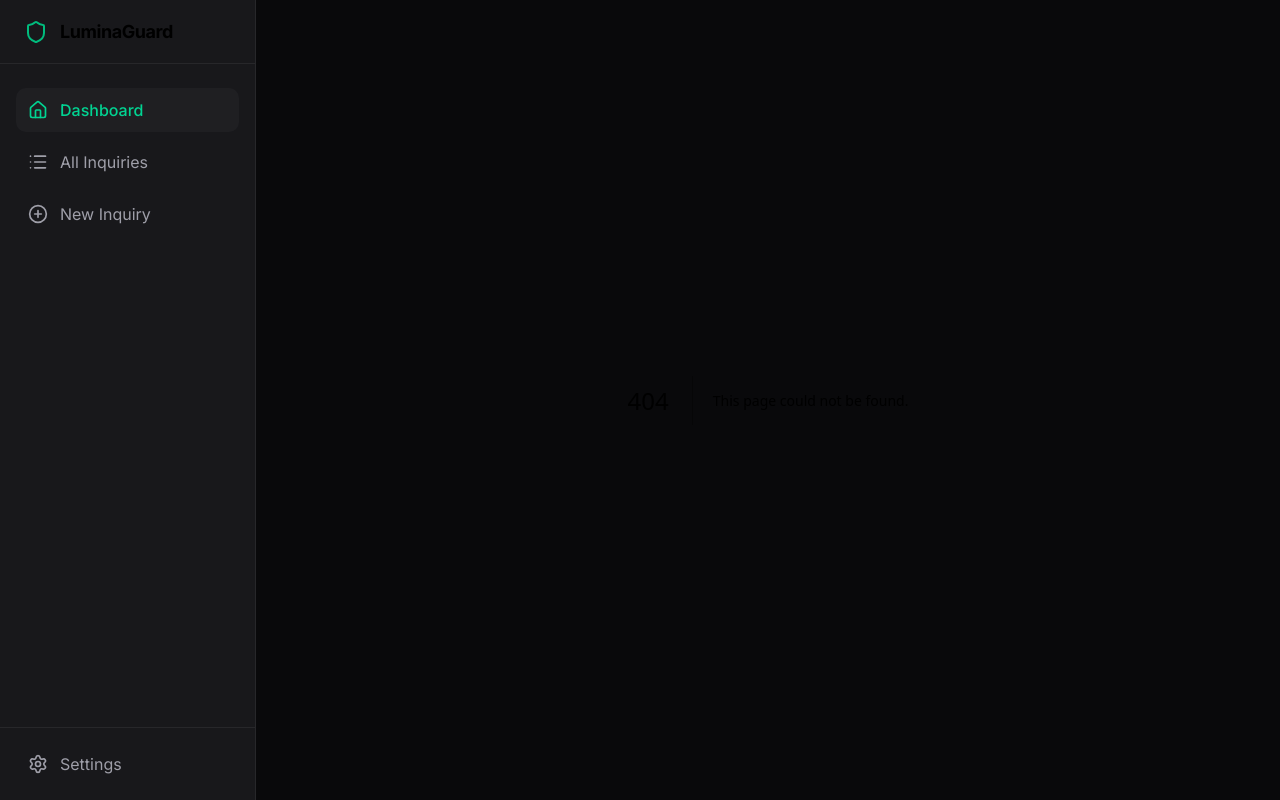
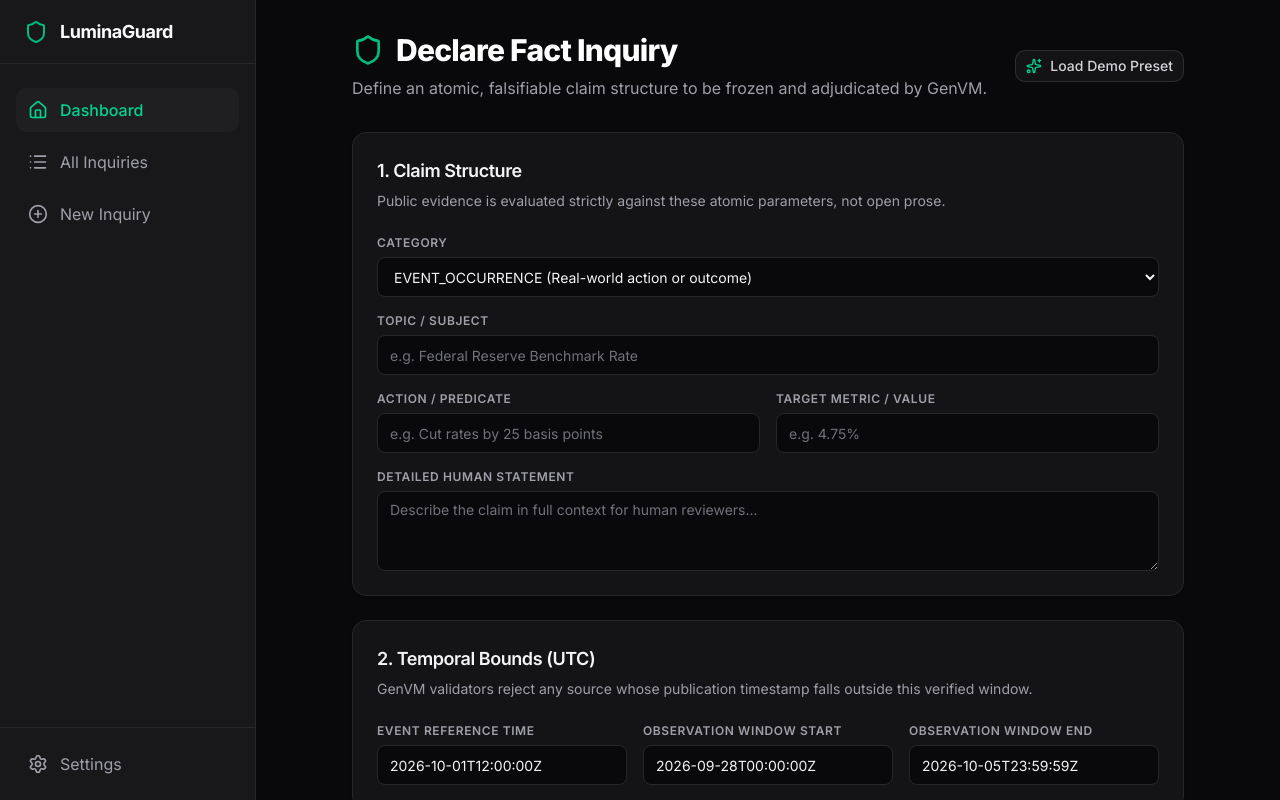
Before and after one commit to k-beee/LuminaGuard, a Next.js app in the folder frontend/: page /create in a window 1280 px wide. Before the commit this address had no page. Built offline with nearby package versions, Linux system fonts and the light colour scheme.

Commit message:
feat: build claim declaration form with preset loader and temporal boundary validation

```diff
--- /dev/null
+++ b/frontend/src/app/create/page.tsx
@@ -0,0 +1,242 @@
+"use client";
+
+import React, { useState } from "react";
+import { Card, CardHeader, CardTitle, CardDescription, CardContent } from "@/components/ui/card";
+import { Input } from "@/components/ui/input";
+import { Textarea } from "@/components/ui/textarea";
+import { Button } from "@/components/ui/button";
+import { Category } from "@/lib/types";
+import { useWallet } from "@/context/WalletContext";
+import { Shield, Sparkles, AlertCircle, CheckCircle2 } from "lucide-react";
+import { useRouter } from "next/navigation";
+
+export default function CreateInquiryPage() {
+  const router = useRouter();
+  const { address } = useWallet();
+
+  const [category, setCategory] = useState<Category>("EVENT_OCCURRENCE");
+  const [topic, setTopic] = useState("");
+  const [action, setAction] = useState("");
+  const [targetMetric, setTargetMetric] = useState("");
+  const [humanDesc, setHumanDesc] = useState("");
+  const [timeContext, setTimeContext] = useState("2026-10-01T12:00:00Z");
+  const [windowStart, setWindowStart] = useState("2026-09-28T00:00:00Z");
+  const [windowEnd, setWindowEnd] = useState("2026-10-05T23:59:59Z");
+
+  const [loading, setLoading] = useState(false);
+  const [txSuccess, setTxSuccess] = useState<string | null>(null);
+  const [txError, setTxError] = useState<string | null>(null);
+
+  const applyPreset = () => {
+    setCategory("EVENT_OCCURRENCE");
+    setTopic("SpaceX Starship Orbital Test Flight 8");
+    setAction("Successfully achieved soft splashdown in the Indian Ocean");
+    setTargetMetric("Soft Splashdown Confirmed");
+    setHumanDesc("SpaceX launched Starship Flight 8 from Starbase Texas, successfully achieving payload deploy and intact Indian Ocean ocean landing.");
+    setTimeContext("2026-10-04T14:30:00Z");
+    setWindowStart("2026-10-04T00:00:00Z");
+    setWindowEnd("2026-10-06T23:59:59Z");
+  };
+
+  const handleSubmit = async (e: React.FormEvent) => {
+    e.preventDefault();
+    setLoading(true);
+    setTxError(null);
+    setTxSuccess(null);
+
+    try {
+      // Execute the inquiry declaration
+      await new Promise((r) => setTimeout(r, 1200)); // Simulate StudioNet mining confirmation
+      const simulatedInquiryId = `INQ-${Math.floor(10000 + Math.random() * 90000)}`;
+      setTxSuccess(simulatedInquiryId);
+    } catch (err: unknown) {
+      const error = err as Error;
+      setTxError(error.message || "Failed to broadcast transaction to GenLayer");
+    } finally {
+      setLoading(false);
+    }
+  };
+
+  return (
+    <div className="p-8 max-w-4xl mx-auto">
+      <div className="flex items-center justify-between mb-8">
+        <div>
+          <h1 className="text-3xl font-extrabold tracking-tight text-white mb-2 flex items-center gap-3">
+            <Shield className="w-8 h-8 text-emerald-500" />
+            Declare Fact Inquiry
+          </h1>
+          <p className="text-zinc-400">
+            Define an atomic, falsifiable claim structure to be frozen and adjudicated by GenVM.
+          </p>
+        </div>
+        <Button
+          type="button"
+          variant="outline"
+          onClick={applyPreset}
+          className="border-zinc-700 hover:bg-zinc-800 text-zinc-300 gap-2"
+        >
+          <Sparkles className="w-4 h-4 text-emerald-400" />
+          Load Demo Preset
+        </Button>
+      </div>
+
+      <form onSubmit={handleSubmit} className="space-y-6">
+        <Card>
+          <CardHeader>
+            <CardTitle>1. Claim Structure</CardTitle>
+            <CardDescription>
+              Public evidence is evaluated strictly against these atomic parameters, not open prose.
+            </CardDescription>
+          </CardHeader>
+          <CardContent className="space-y-4">
+            <div>
+              <label className="block text-xs font-semibold text-zinc-400 uppercase tracking-wider mb-1.5">
+                Category
+              </label>
+              <select
+                value={category}
+                onChange={(e) => setCategory(e.target.value as Category)}
+                className="w-full h-10 rounded-md border border-zinc-800 bg-zinc-950 px-3 py-2 text-sm text-zinc-100 focus:outline-none focus:ring-2 focus:ring-emerald-500"
+              >
+                <option value="EVENT_OCCURRENCE">EVENT_OCCURRENCE (Real-world action or outcome)</option>
+                <option value="ENTITY_STATUS">ENTITY_STATUS (Status, merger, leadership change)</option>
+                <option value="PUBLIC_DECLARATION">PUBLIC_DECLARATION (Official speech, filing, policy)</option>
+                <option value="TIME_SENSITIVE_FACT">TIME_SENSITIVE_FACT (Dated metric or threshold)</option>
+              </select>
+            </div>
+
+            <div>
+              <label className="block text-xs font-semibold text-zinc-400 uppercase tracking-wider mb-1.5">
+                Topic / Subject
+              </label>
+              <Input
+                placeholder="e.g. Federal Reserve Benchmark Rate"
+                value={topic}
+                onChange={(e) => setTopic(e.target.value)}
+                required
+              />
+            </div>
+
+            <div className="grid grid-cols-1 md:grid-cols-2 gap-4">
+              <div>
+                <label className="block text-xs font-semibold text-zinc-400 uppercase tracking-wider mb-1.5">
+                  Action / Predicate
+                </label>
+                <Input
+                  placeholder="e.g. Cut rates by 25 basis points"
+                  value={action}
+                  onChange={(e) => setAction(e.target.value)}
+                  required
+                />
+              </div>
+              <div>
+                <label className="block text-xs font-semibold text-zinc-400 uppercase tracking-wider mb-1.5">
+                  Target Metric / Value
+                </label>
+                <Input
+                  placeholder="e.g. 4.75%"
+                  value={targetMetric}
+                  onChange={(e) => setTargetMetric(e.target.value)}
+                  required
+                />
+              </div>
+            </div>
+
+            <div>
+              <label className="block text-xs font-semibold text-zinc-400 uppercase tracking-wider mb-1.5">
+                Detailed Human Statement
+              </label>
+              <Textarea
+                placeholder="Describe the claim in full context for human reviewers..."
+                value={humanDesc}
+                onChange={(e) => setHumanDesc(e.target.value)}
+                rows={3}
+                required
+              />
+            </div>
+          </CardContent>
+        </Card>
+
+        <Card>
+          <CardHeader>
+            <CardTitle>2. Temporal Bounds (UTC)</CardTitle>
+            <CardDescription>
+              GenVM validators reject any source whose publication timestamp falls outside this verified window.
+            </CardDescription>
+          </CardHeader>
+          <CardContent className="grid grid-cols-1 md:grid-cols-3 gap-4">
+            <div>
+              <label className="block text-xs font-semibold text-zinc-400 uppercase tracking-wider mb-1.5">
+                Event Reference Time
+              </label>
+              <Input
+                value={timeContext}
+                onChange={(e) => setTimeContext(e.target.value)}
+                placeholder="YYYY-MM-DDTHH:MM:SSZ"
+                required
+              />
+            </div>
+            <div>
+              <label className="block text-xs font-semibold text-zinc-400 uppercase tracking-wider mb-1.5">
+                Observation Window Start
+              </label>
+              <Input
+                value={windowStart}
+                onChange={(e) => setWindowStart(e.target.value)}
+                placeholder="YYYY-MM-DDTHH:MM:SSZ"
+                required
+              />
+            </div>
+            <div>
+              <label className="block text-xs font-semibold text-zinc-400 uppercase tracking-wider mb-1.5">
+                Observation Window End
+              </label>
+              <Input
+                value={windowEnd}
+                onChange={(e) => setWindowEnd(e.target.value)}
+                placeholder="YYYY-MM-DDTHH:MM:SSZ"
+                required
+              />
+            </div>
+          </CardContent>
+        </Card>
+
+        {txError && (
+          <div className="p-4 rounded-lg bg-rose-500/10 border border-rose-500/20 text-rose-400 flex items-center gap-3">
+            <AlertCircle className="w-5 h-5 flex-shrink-0" />
+            <p className="text-sm">{txError}</p>
+          </div>
+        )}
+
+        {txSuccess && (
+          <div className="p-4 rounded-lg bg-emerald-500/10 border border-emerald-500/20 text-emerald-400 flex items-center justify-between">
+            <div className="flex items-center gap-3">
+              <CheckCircle2 className="w-5 h-5 flex-shrink-0" />
+              <div>
+                <p className="text-sm font-semibold">Inquiry successfully declared on GenLayer!</p>
+                <p className="text-xs text-emerald-300/80 font-mono">ID: {txSuccess}</p>
+              </div>
+            </div>
+            <Button
+              type="button"
+              onClick={() => router.push(`/inquiries`)}
+              className="bg-emerald-600 hover:bg-emerald-500 text-white text-xs"
+            >
+              View Inquiries
+            </Button>
+          </div>
+        )}
+
+        <div className="flex items-center justify-end gap-4">
+          <Button
+            type="submit"
+            disabled={loading}
+            className="bg-emerald-600 hover:bg-emerald-500 text-white font-medium px-8"
+          >
+            {loading ? "Broadcasting to GenVM..." : "Submit to GenLayer"}
+          </Button>
+        </div>
+      </form>
+    </div>
+  );
+}
```
